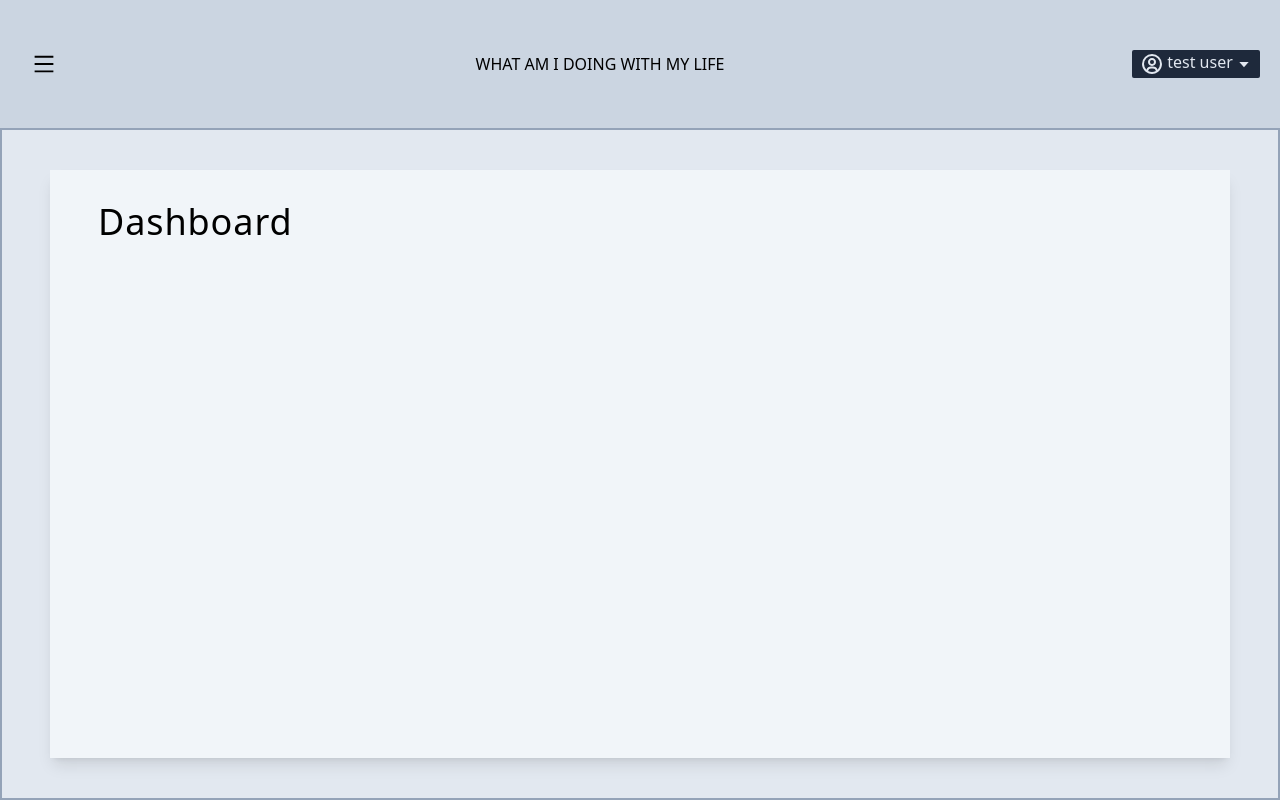
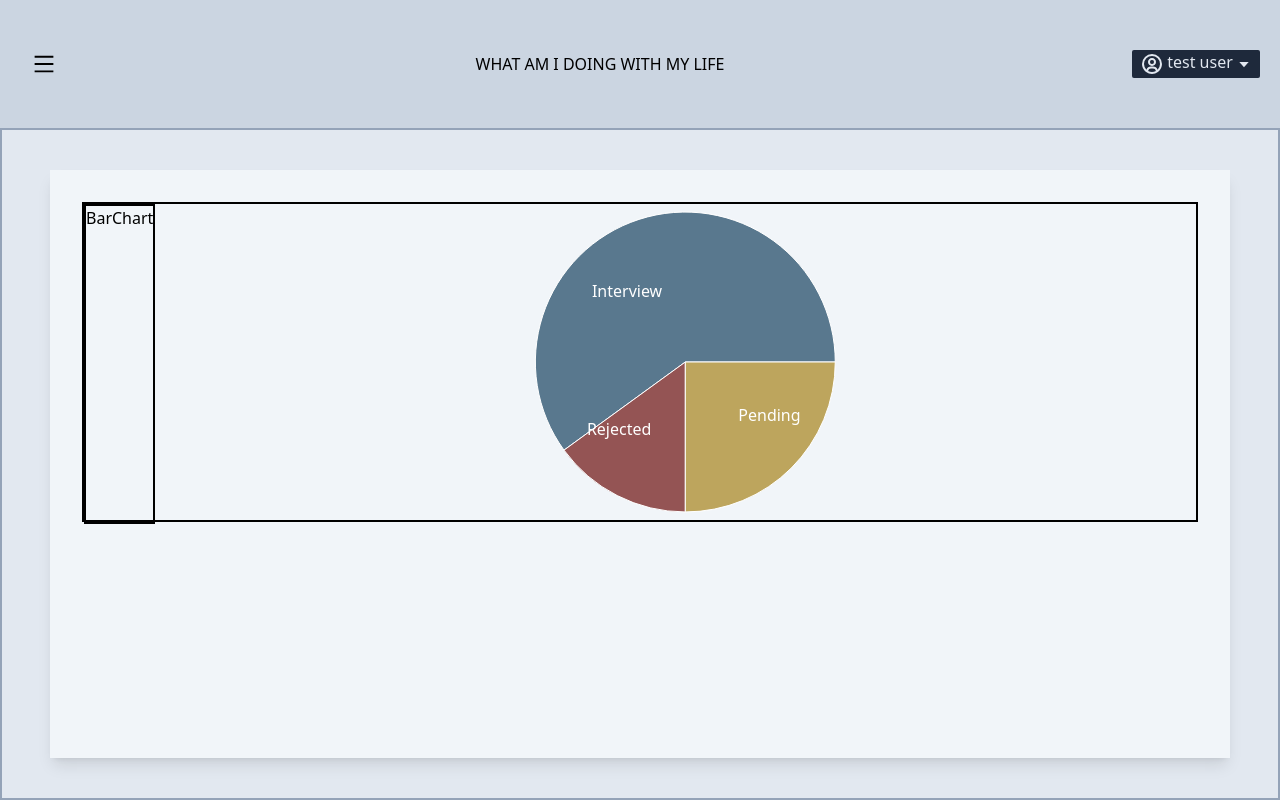
Before and after one commit to iluvcereals/HireMeMaybe, a React (Vite) app: page /app in a window 1280 px wide. Built offline with nearby package versions, Linux system fonts and the light colour scheme.

Commit message:
Add a piechart from recharts for dashboard. This is to display the status count of job applications

```diff
--- a/package.json
+++ b/package.json
@@ -16,7 +16,8 @@
     "react-dom": "^18.2.0",
     "react-icons": "^5.2.1",
     "react-redux": "^9.1.2",
-    "react-router-dom": "^6.23.0"
+    "react-router-dom": "^6.23.0",
+    "recharts": "^2.12.7"
   },
   "devDependencies": {
     "@types/node": "^20.12.8",
--- /dev/null
+++ b/src/pages/Dashboard/components/BarChart.tsx
@@ -0,0 +1,5 @@
+function BarChart() {
+    return <div className="border-2 border-black h-[20rem]">BarChart</div>;
+}
+
+export default BarChart;
--- /dev/null
+++ b/src/pages/Dashboard/components/ChartContainer.tsx
@@ -0,0 +1,13 @@
+import BarChart from './BarChart';
+import PieChart from './PieChart';
+
+function ChartContainer() {
+    return (
+        <div className="flex flex-col md:flex-row  gap-5 border-2 border-black h-full md:h-80">
+            <BarChart />
+            <PieChart />
+        </div>
+    );
+}
+
+export default ChartContainer;
--- /dev/null
+++ b/src/pages/Dashboard/components/PieChart.tsx
@@ -0,0 +1,47 @@
+import { PieChart, Pie, Sector, Cell, ResponsiveContainer } from 'recharts';
+
+const data = [
+    { name: 'Interview', value: 12 },
+    { name: 'Rejected', value: 3 },
+    { name: 'Pending', value: 5 },
+];
+
+const COLORS = ['#59788E', '#945454', '#BDA55D'];
+
+const RADIAN = Math.PI / 180;
+const renderCustomizedLabel = ({ cx, cy, midAngle, innerRadius, outerRadius, percent, index, payload }) => {
+    const radius = innerRadius + (outerRadius - innerRadius) * 0.5;
+    const x = cx + radius * Math.cos(-midAngle * RADIAN);
+    const y = cy + radius * Math.sin(-midAngle * RADIAN);
+
+    return (
+        <text x={x} y={y} fill="white" textAnchor={x > cx ? 'start' : 'end'} dominantBaseline="central">
+            {`${payload.name}`}
+        </text>
+    );
+};
+
+function PieChartComponent() {
+    return (
+        <ResponsiveContainer width="100%" height="100%">
+            <PieChart width={400} height={400}>
+                <Pie
+                    data={data}
+                    cx="50%"
+                    cy="50%"
+                    labelLine={false}
+                    label={renderCustomizedLabel}
+                    outerRadius={150}
+                    fill="#8884d8"
+                    dataKey="value"
+                >
+                    {data.map((entry, index) => (
+                        <Cell key={`cell-${index}`} fill={COLORS[index % COLORS.length]} />
+                    ))}
+                </Pie>
+            </PieChart>
+        </ResponsiveContainer>
+    );
+}
+
+export default PieChartComponent;
--- a/src/pages/Dashboard/index.tsx
+++ b/src/pages/Dashboard/index.tsx
@@ -1,7 +1,11 @@
+import ChartContainer from './components/ChartContainer';
+
 function Dashboard() {
     return (
         <div className="bg-slate-100 shadow-lg h-full p-8">
-            <h1 className="tracking-wide text-4xl ml-4 mb-4">Dashboard</h1>
+            <div className="h-full">
+                <ChartContainer />
+            </div>
         </div>
     );
 }
```
Also changed, not shown: 1 other file (tests, documents, lock files or other folders).
